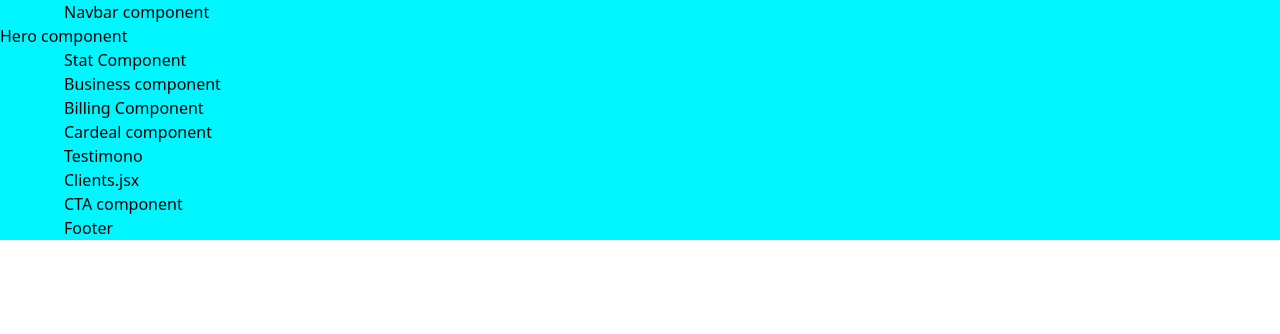
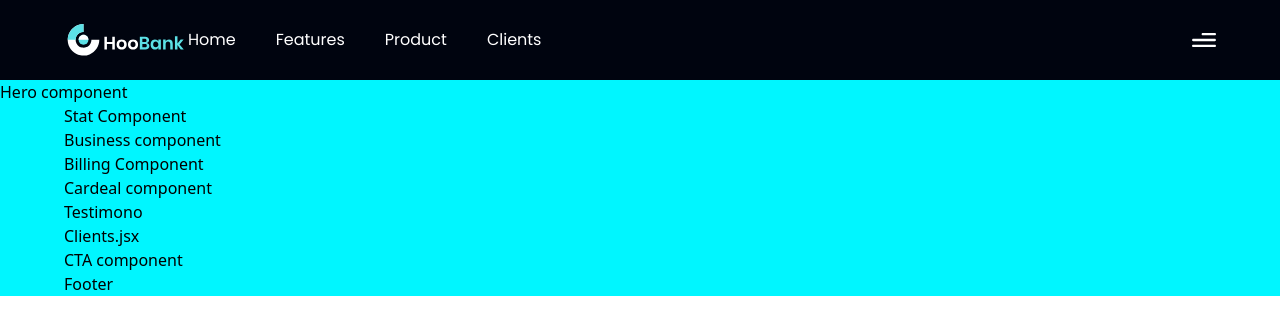
Before and after one commit to waleokeofficial/Modern-bank-app-React, a React (Vite) app in the folder modern-bank-react-app/: page / in a window 1280 px wide. Shown: the top 334 px of the page. Built offline with nearby package versions, Linux system fonts and the light colour scheme.

Commit message:
Navbar done. still need to fic error in responsiveness

```diff
--- a/modern-bank-react-app/src/App.jsx
+++ b/modern-bank-react-app/src/App.jsx
@@ -4,7 +4,7 @@ import {Navbar, Hero, Business, Billing, CarDeal, Testimonials, Clients, CTA, St
 Footer} from './components';
 
 const App = () =>  (
-    <div className="bg-secondary overflow-hidden w-full">
+    <div className="bg-primary overflow-hidden w-full">
       <div className={`${styles.paddingX} ${styles.flexStart} }`}>
         <div className={ `${styles.boxWidth}`}>
           <Navbar />
--- a/modern-bank-react-app/src/components/Navbar.jsx
+++ b/modern-bank-react-app/src/components/Navbar.jsx
@@ -1,10 +1,49 @@
-import React from 'react'
+// import React from 'react'
+
+// const Navbar =()=> {
+//     return (
+//         <div>
+//             Navbar component
+//         </div>
+//     )
+// }
+
+// export default Navbar
+
+import { logo, close, menu } from '../assets';
+import {navLinks} from '../constants'
+import { useState } from 'react';
 
 const Navbar =()=> {
+    const [toggle, setToggle] = useState(false);
+
     return (
-        <div>
-            Navbar component
-        </div>
+        <nav className='w-full py-6 flex justify-between items-center flex-1 navbar'>
+            <img src={logo} alt="hubobank" className="w-[124px] h-[32px]"/>
+
+            <ul className='list-none sm:flex hidden justify-between items-center'>
+                {navLinks.map((navigg, index) => (
+                    <li className={`font-poppins font-normal cursor-pointer text-white text-[16px] ${index === navLinks.length - 1 ? 'mr-0' : 'mr-10'}`} key={navigg.id} >
+                        <a href={`#${navigg.id}`}>{navigg.title}</a>
+                    </li>
+                ))}
+            </ul>
+
+            <div className="sm:none flex flex-1 justify-end items-center">
+                    <img className='w-[24px] h-[24px] object-contain' src={toggle ? close : menu} alt="menu" onClick={()=> setToggle((prev) => (!prev))} />
+            </div>
+
+            <div className=
+            {`${toggle ? 'flex' : 'hidden'} sidebar p-5 top-20 right-0 bg-black-gradient mx-2 my-4 rounded-xl absolute min-w-[140px]`}>
+                <ul className='list-none flex flex-col flex-1 column justify-between items-center'>
+                {navLinks.map((navigg, index) => (
+                    <li className={`font-poppins font-normal cursor-pointer text-white text-[16px] ${index === navLinks.length - 1 ? 'mr-0' : 'mb-4'}`} key={navigg.id} >
+                        <a href={`#${navigg.id}`}>{navigg.title}</a>
+                    </li>
+                ))}
+            </ul>
+            </div>
+        </nav>
     )
 }
 
```
